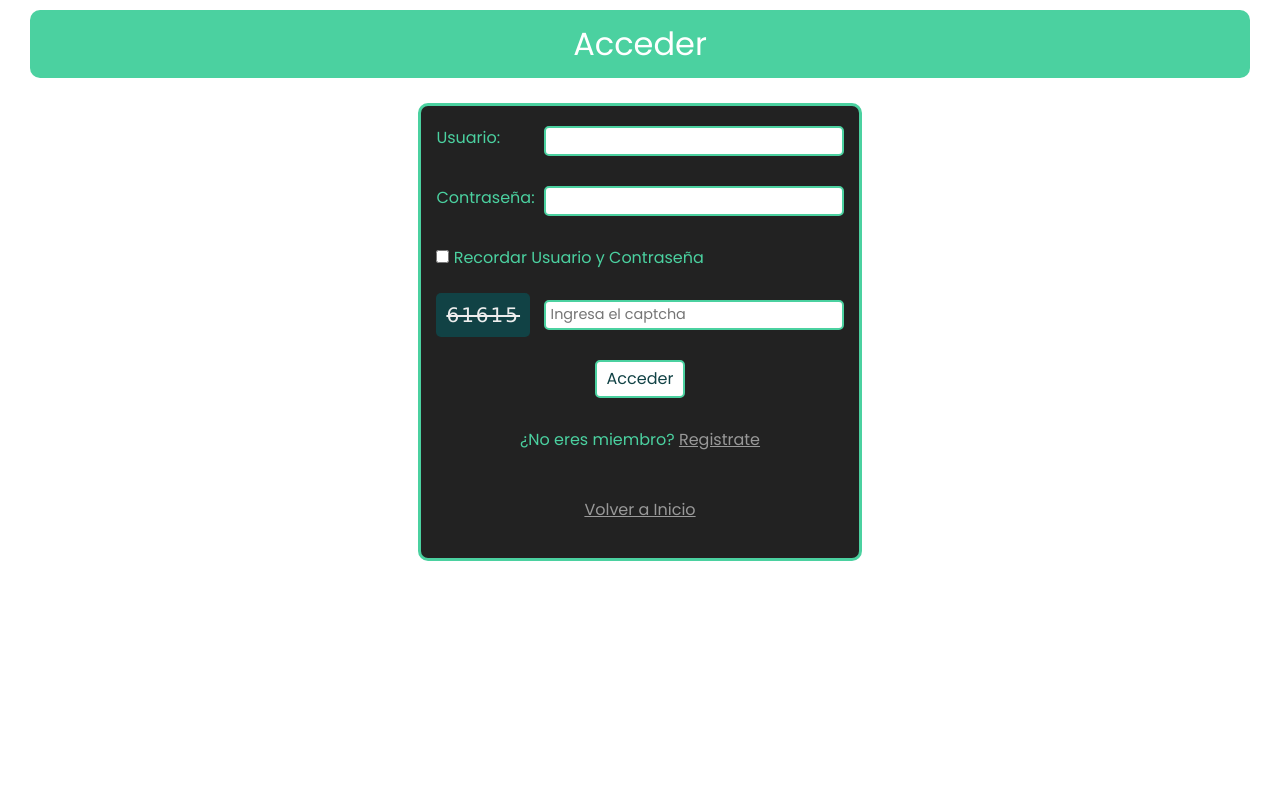
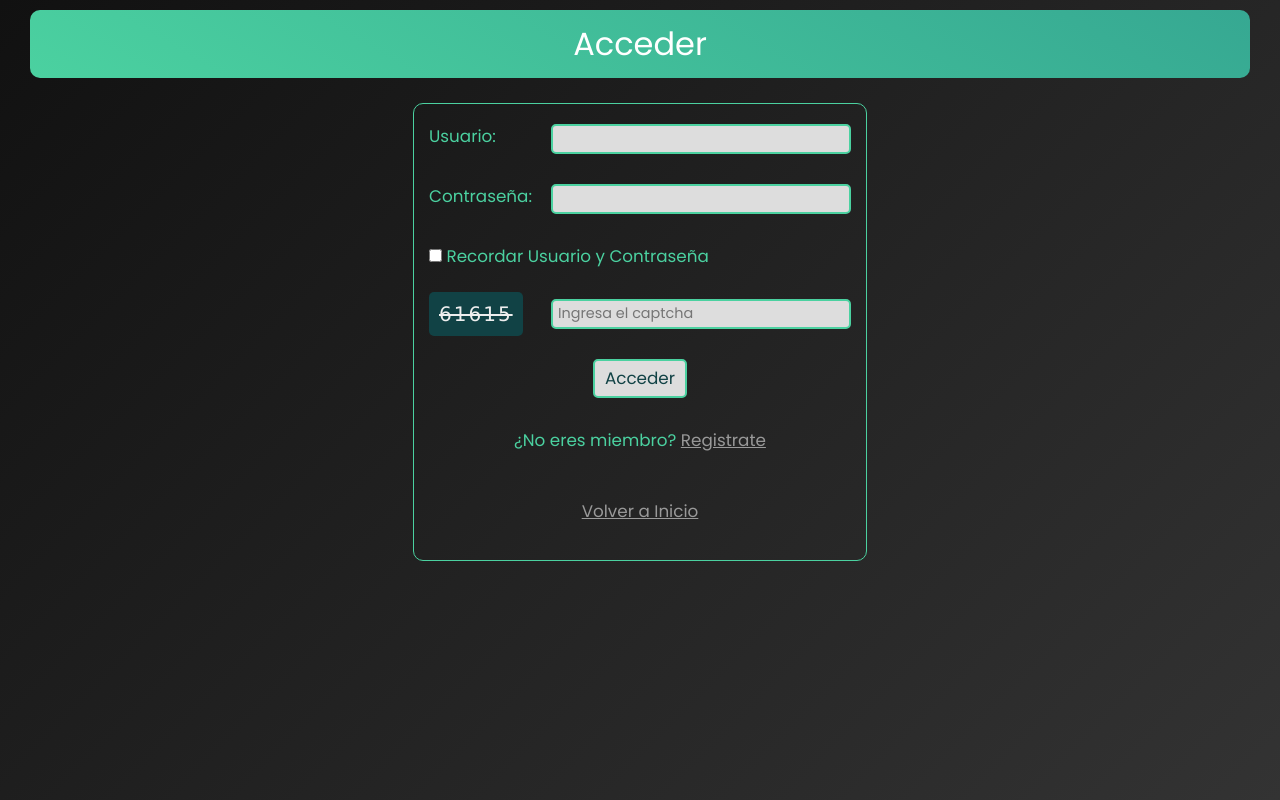
Before and after one commit to Alanxkiller/SpeedFit-Proyecto-Final, a PHP site: page /login.php in a window 1280 px wide. Run offline with PHP 8.4, Linux system fonts and the light colour scheme.

Commit message:
Estilos de Login
Cambio en el estilo de estas dos interfaces

```diff
--- a/login/estilos/styleLogin.css
+++ b/login/estilos/styleLogin.css
@@ -1,6 +1,7 @@
 :root{
     --principal: #4bd1a0;
     --letras: #114245;
+    --secundario: #36A892;
 }
 
 *{
@@ -12,12 +13,14 @@
 body{
     display: flex;
     flex-direction: column;
+    background: linear-gradient(135deg, #111, #333);
+    height: 100vh;
 }
 
 h2{
     padding: 15px;
     margin: 10px 30px;
-    background-color: var(--principal);
+    background: linear-gradient(30deg, var(--principal), var(--secundario));
     color: #fff;
     border-radius: 10px;
     text-align: center;
@@ -32,15 +35,16 @@ h2{
     padding: 20px 15px;
     gap: 30px;
     color: var(--principal);
-    background-color: #222;
-    border: 3px solid var(--principal);
+    background: transparent;
+    border: 1px solid var(--principal);
     border-radius: 10px;
+    font-size: 1.05rem;
 }
 
 .input-group{
     display: flex;
     justify-content: space-between;
-    gap: 10px;
+    gap: 20px;
 }
 
 
@@ -51,6 +55,7 @@ h2{
     padding: 2px 5px;
     font-size: 0.9rem;
     width: 300px;
+    background-color: #ddd;
 }
 
 .input:focus{
@@ -77,7 +82,7 @@ h2{
 
 button{
     padding: 5px 10px;
-    background-color: #fff;
+    background-color: #ddd;
     border: 2px solid var(--principal);
     border-radius: 5px;
     color: var(--letras);
```
Also changed, not shown: login/estilos/styleUser.css (+12 -0 lines).
